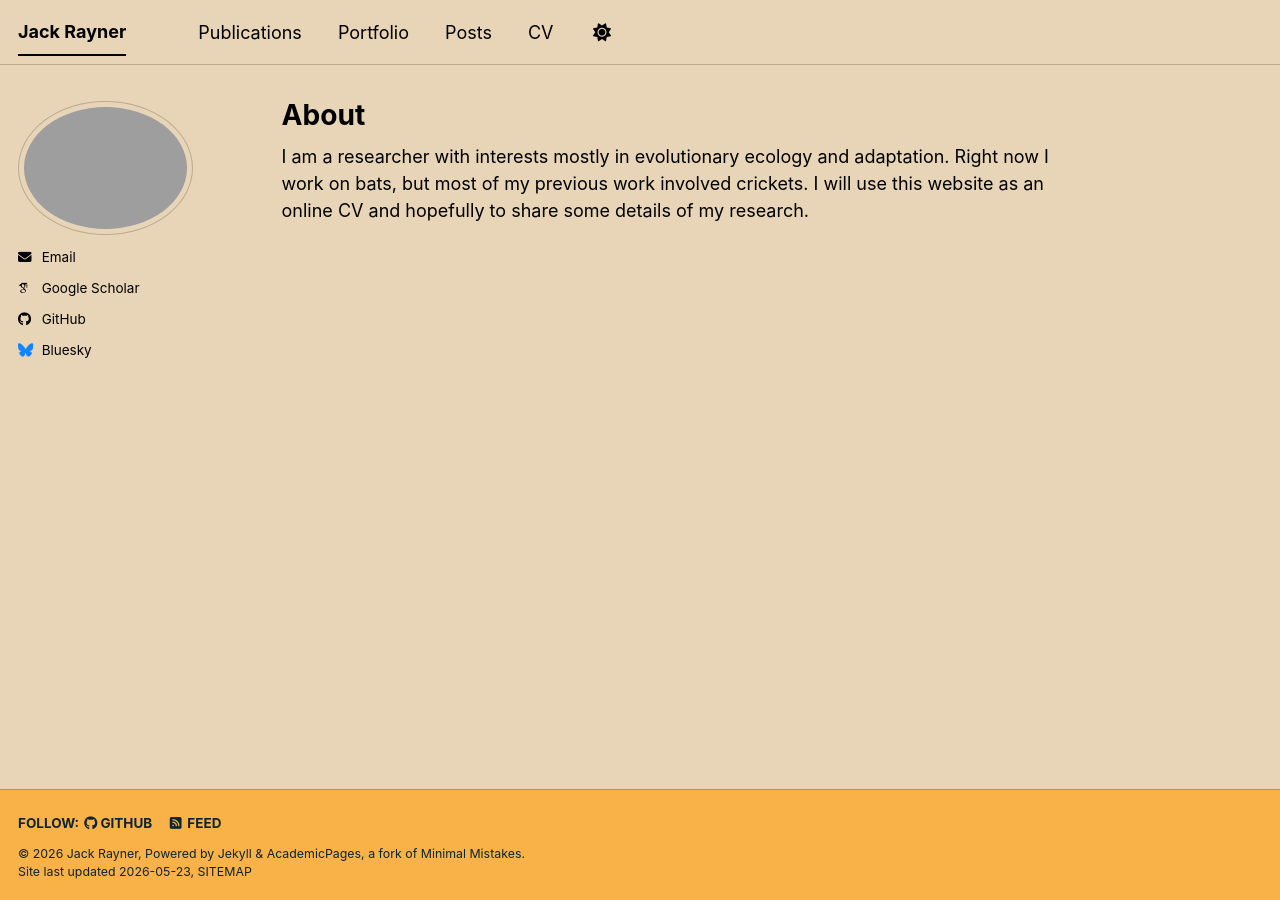
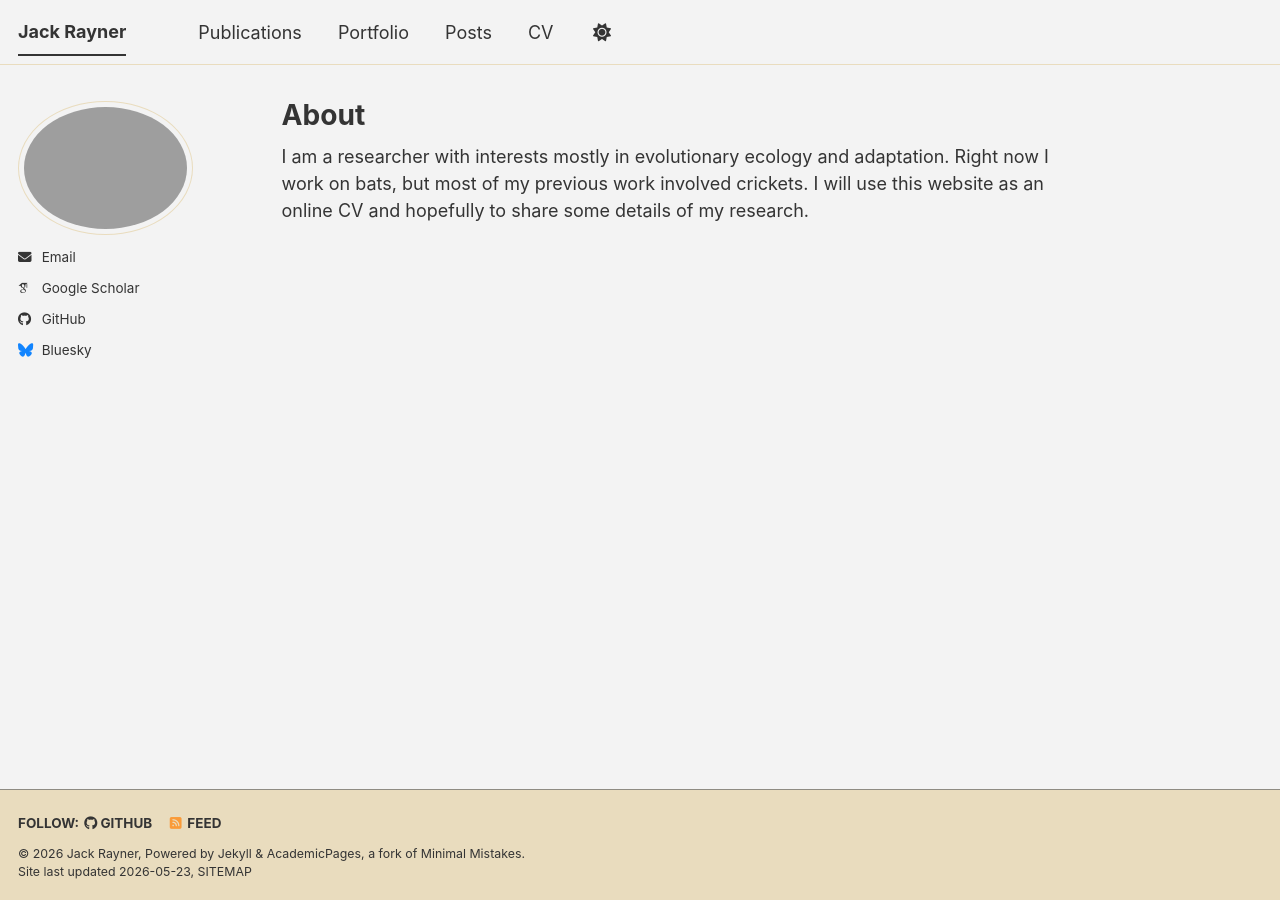
Before and after one commit to jackgrayner/jackgrayner.github.io, a Jekyll site: the page built from _pages/about.md, in a window 1280 px wide. Built offline with Jekyll 4.4.1, drawn with Linux system fonts in a browser that asks for light colours; some web fonts are replaced; a script bundle is joined from its source files by our own code; library files that are not in the unit come from our copies.

Commit message:
Update _config.yml

```diff
--- a/_config.yml
+++ b/_config.yml
@@ -8,7 +8,7 @@
 
 # Basic Site Settings
 locale                   : "en-GB"
-site_theme               : "sunrise" # The available themes options are "default", "air", "sunrise", "mint", "dirt" and "contrast"
+site_theme               : "dirt" # The available themes options are "default", "air", "sunrise", "mint", "dirt" and "contrast"
 title                    : "Jack Rayner"
 title_separator          : "-"
 name                     : &name "Jack Rayner"
```
